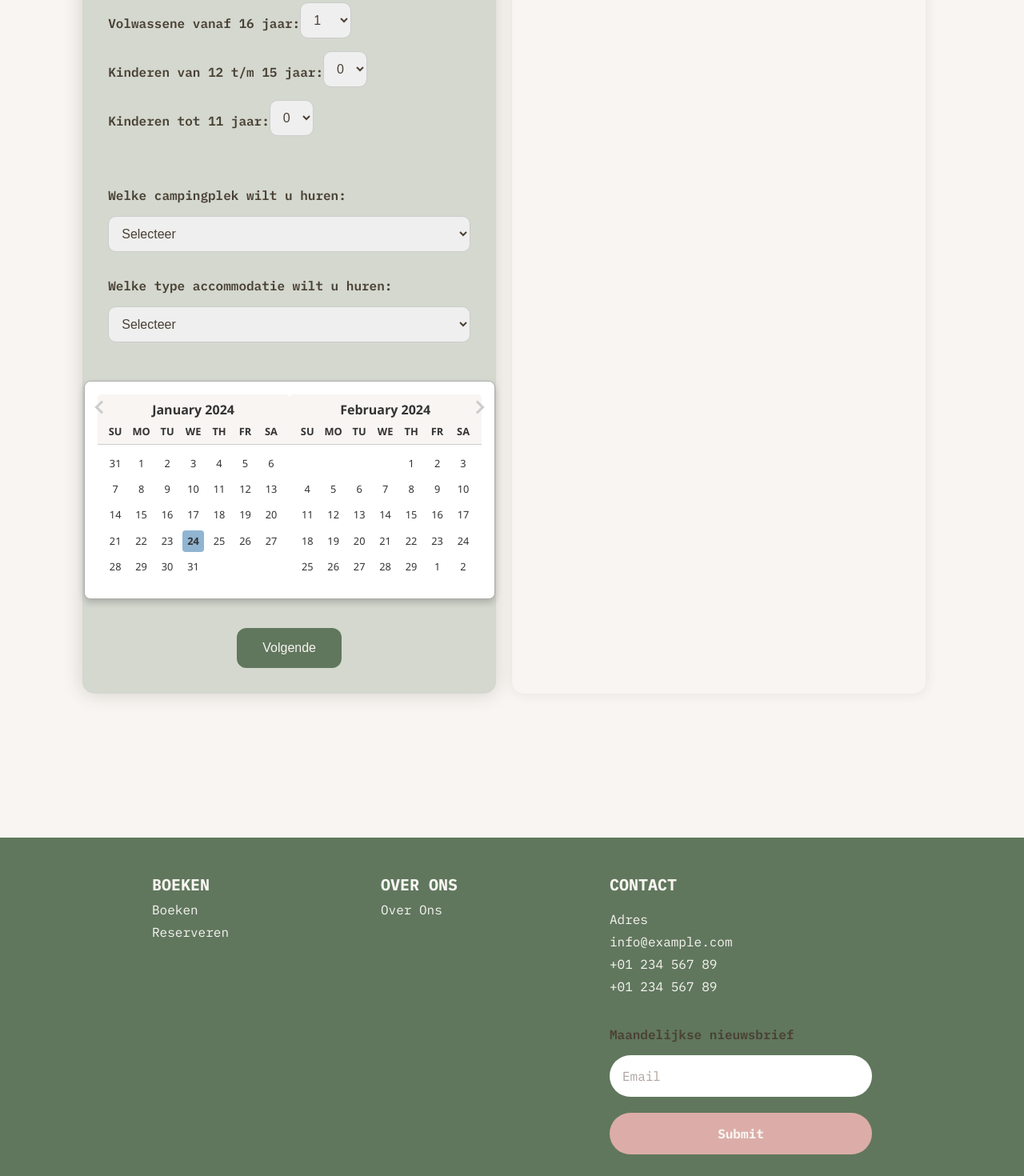
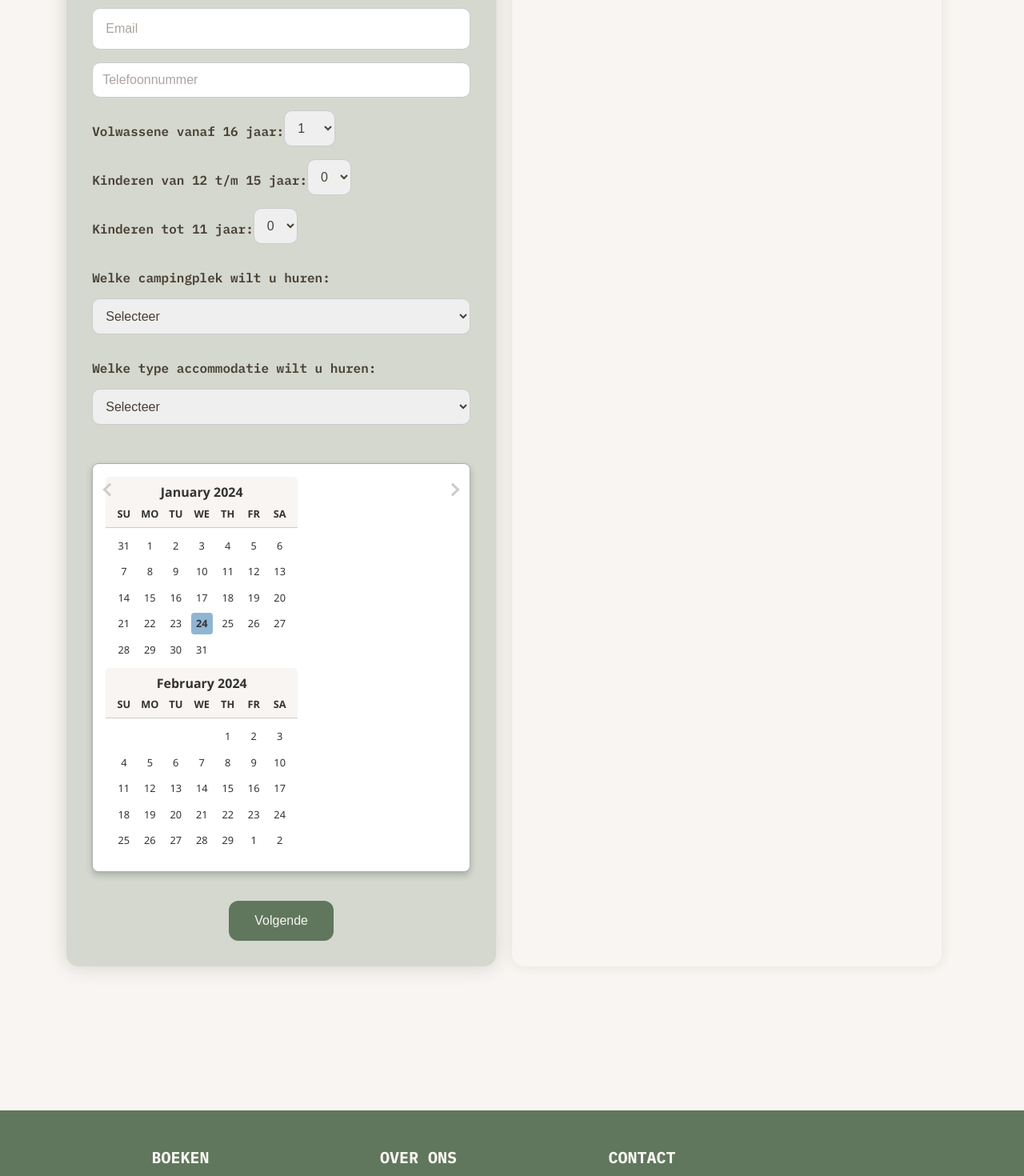
Before and after one commit to LaulensW/BertsBoerenCamping, a React (Vite) app in the folder BertsBoerenCamping/: page /booking in a window 1280 px wide. Shown: the part 2760-4230 px from the top of the page at 80% size. Built offline with nearby package versions, Linux system fonts and the light colour scheme.

Commit message:
kleine last minute css aanpassingen

```diff
--- a/BertsBoerenCamping/src/components/BookingForm.css
+++ b/BertsBoerenCamping/src/components/BookingForm.css
@@ -13,7 +13,7 @@ body {
   background-color: var(--neutral-color);
   padding: 20px;
   box-shadow: 0px 0px 25px rgba(74, 64, 52, 0.2);
-  margin: 24px 20px 32px;
+  margin: 24px 0 32px;
   display: flex;
   flex-direction: column;
   align-items: center;
@@ -48,6 +48,7 @@ body {
   background-color: #60775d3c;
   box-shadow: 0px 0px 25px rgba(74, 64, 52, 0.2);
   border-radius: 15px;
+  padding: 32px;
 }
 
 
@@ -56,16 +57,15 @@ body {
   grid-template-columns: 1fr 1fr;
   grid-template-rows: auto auto;
   gap: 20px;
-  max-width: 1200px;
-  margin: 0 auto;
-  padding: 0 20px;
+  max-width: 100%;
+  margin: 160px 0 0 0;
+  padding: 0;
 }
 
 
 form {
   display: flex;
   flex-direction: column;
-  padding: 32px 32px 0 32px;
   border-radius: 10px;
 }
 
@@ -96,7 +96,7 @@ select{
 }
 
 .common-section{
-  padding: 32px;
+  padding-bottom: 32px;
   display: flex;
   flex-direction: column;
   text-align: start;
@@ -125,7 +125,7 @@ label{
   display: inline-block;
   font-size: 16px;
   border-radius: 12px;
-  margin: 32px 20px;
+  margin-top: 32px;
   cursor: pointer;
   transition-duration: 0.4s;
 }
--- a/BertsBoerenCamping/src/components/Footer.css
+++ b/BertsBoerenCamping/src/components/Footer.css
@@ -31,14 +31,13 @@ label{
     margin-bottom: 13px;
 }
 input[type=email]{
-    font-family: 'IBM Plex Mono', monospace;
+    width: 296px;
+    flex: 1;
+    padding: 16px;
+    border-radius: 10px;
+    border: 1px solid #ccc;
     color: var(--secondary-color);
-    padding: 16px;
-    font-size:16px;
-    width: 296px;
-    border-radius: 100px;
-    border: none;
-    display: flex;
+    font-size: 16px;
 }
 input[type=submit]{
     font-family: 'IBM Plex Mono', monospace;
@@ -47,7 +46,7 @@ input[type=submit]{
     font-weight: bold;
     border: none;
     cursor: pointer;
-    border-radius: 100px;
+    border-radius: 10px;
     display: flex;
     justify-content: center;
     align-items: center;
--- a/BertsBoerenCamping/src/components/dashboard_bento.css
+++ b/BertsBoerenCamping/src/components/dashboard_bento.css
@@ -33,6 +33,7 @@
     margin: 0;
     letter-spacing: 3px;
     margin: 7px 0 0 0;
+    position: absolute;
 }
 .dashboard-title{
     color: var(--primary-color);
```
